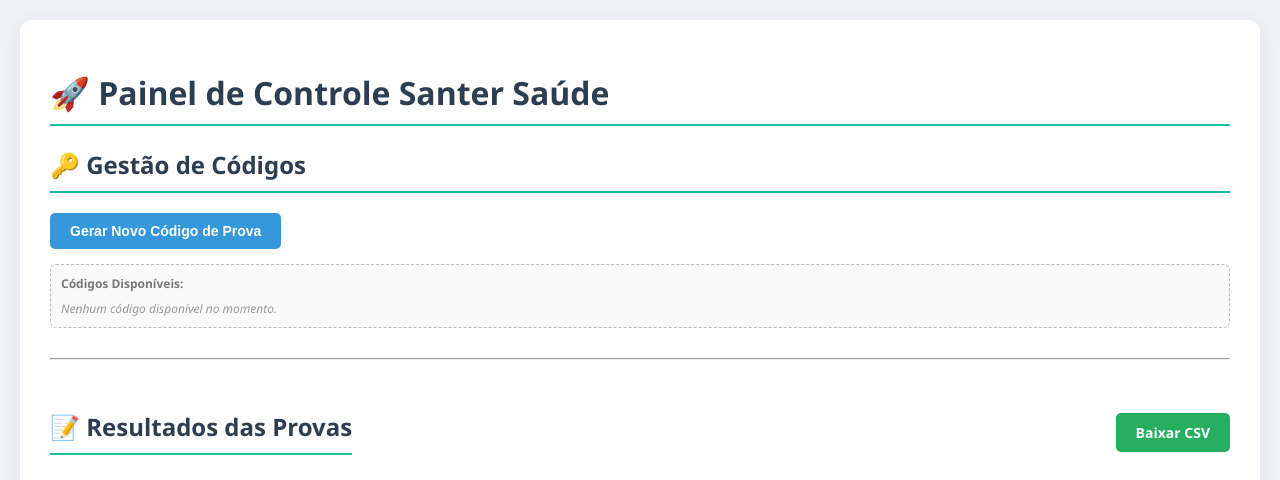
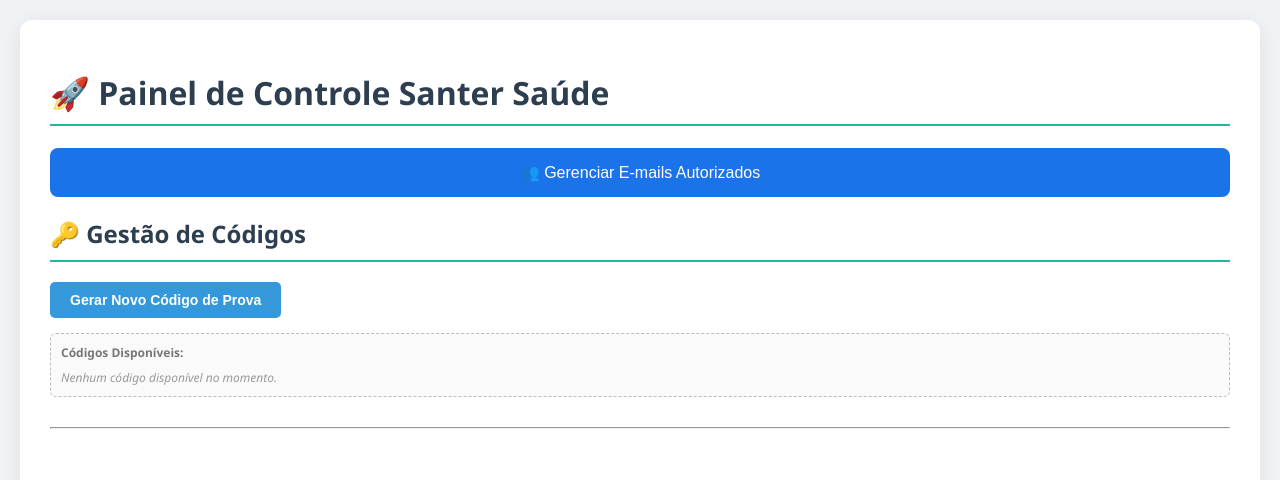
Before and after one commit to alldo08/prova, a FastAPI app: page /admin in a window 1280 px wide. Shown: the top 480 px of the page. Run offline with FastAPI, Linux system fonts and the light colour scheme; data that the repository does not hold is empty; parts of the project's set-up code (start-up, migrations or seed data) failed here and were passed over; some libraries are stand-ins or nearby versions.

Commit message:
Update admin.html

```diff
--- a/site/templates/admin.html
+++ b/site/templates/admin.html
@@ -41,7 +41,13 @@
 
 <div class="container">
     <h1>🚀 Painel de Controle Santer Saúde</h1>
-
+    <div style="margin: 20px 0;">
+    <a href="/admin/acessos" style="text-decoration: none;">
+        <button style="background: #1a73e8; color: white; padding: 15px; border: none; border-radius: 8px; width: 100%; font-size: 16px; cursor: pointer;">
+            👥 Gerenciar E-mails Autorizados
+            </button>
+        </a>
+    </div>
     <section>
         <h2>🔑 Gestão de Códigos</h2>
         <form action="/gerar" method="post">
```
